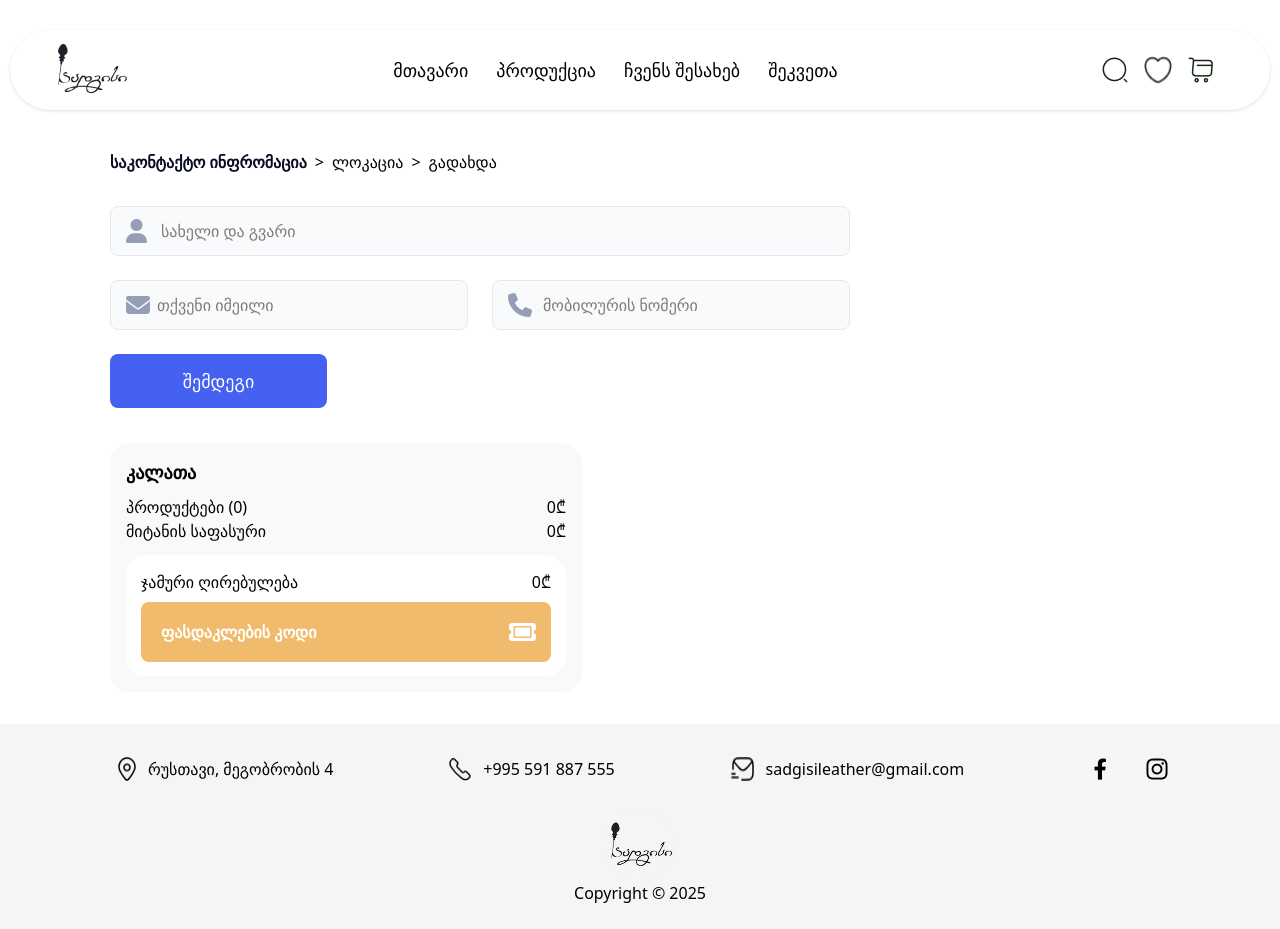
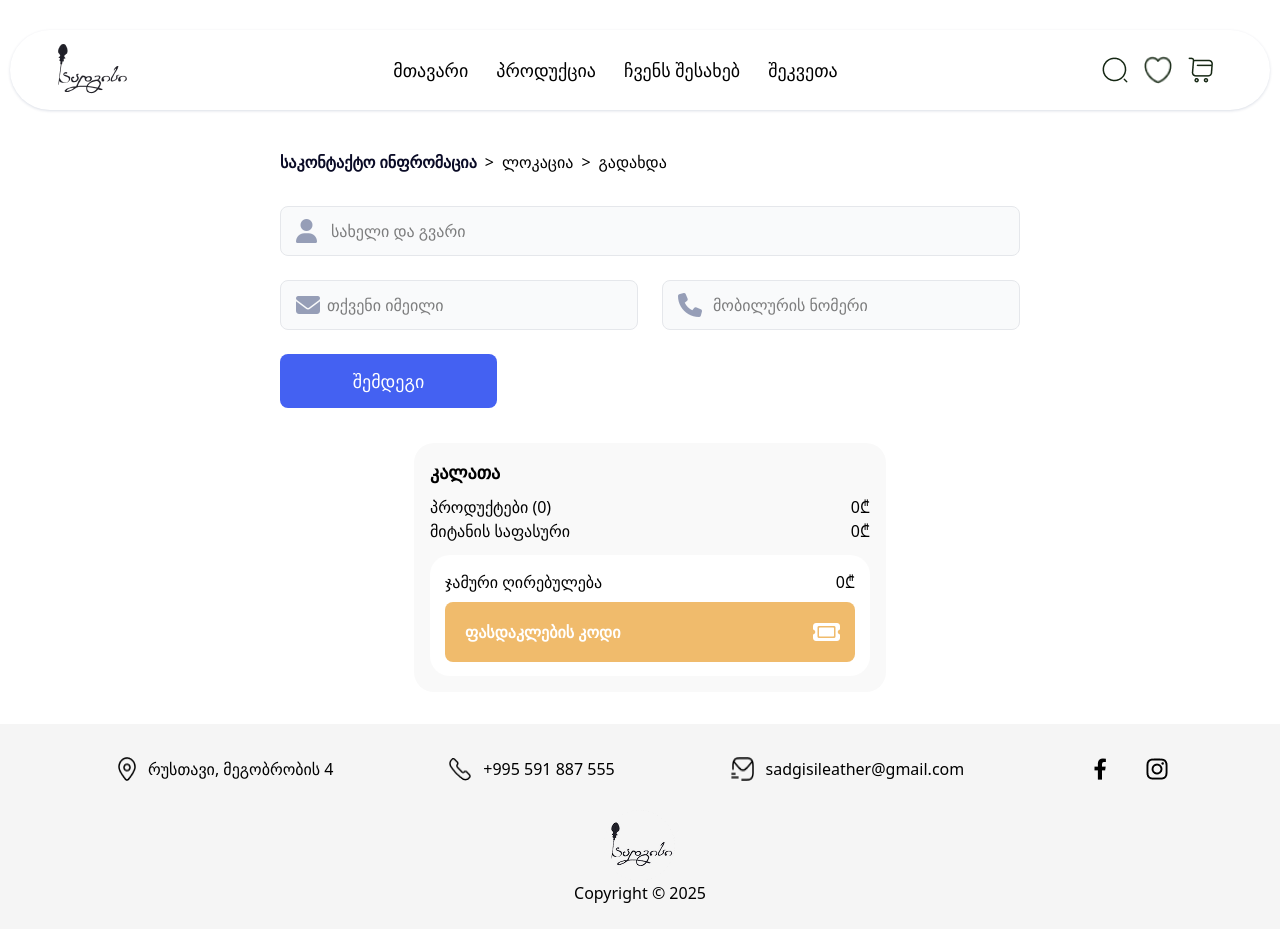
Before and after one commit to Aristocrat4/sadgisi2, an Angular app: page /checkout in a window 1280 px wide. Built offline with nearby package versions, Linux system fonts and the light colour scheme.

Commit message:
fixed justify for checkout

```diff
--- a/src/app/pages/checkout/checkout.component.html
+++ b/src/app/pages/checkout/checkout.component.html
@@ -1,5 +1,5 @@
 <div
-  class="flex flex-wrap justify-between gap-[35px] min-h-[710px] md:min-h-[524px] mt-[30px] md:mt-[40px] pl-5 md:mb-8"
+  class="flex flex-wrap justify-start md:justify-center gap-[35px] min-h-[710px] md:min-h-[524px] mt-[30px] md:mt-[40px] pl-5 md:mb-8"
 >
   <div>
     <app-checkout-form #formRef></app-checkout-form>
```
